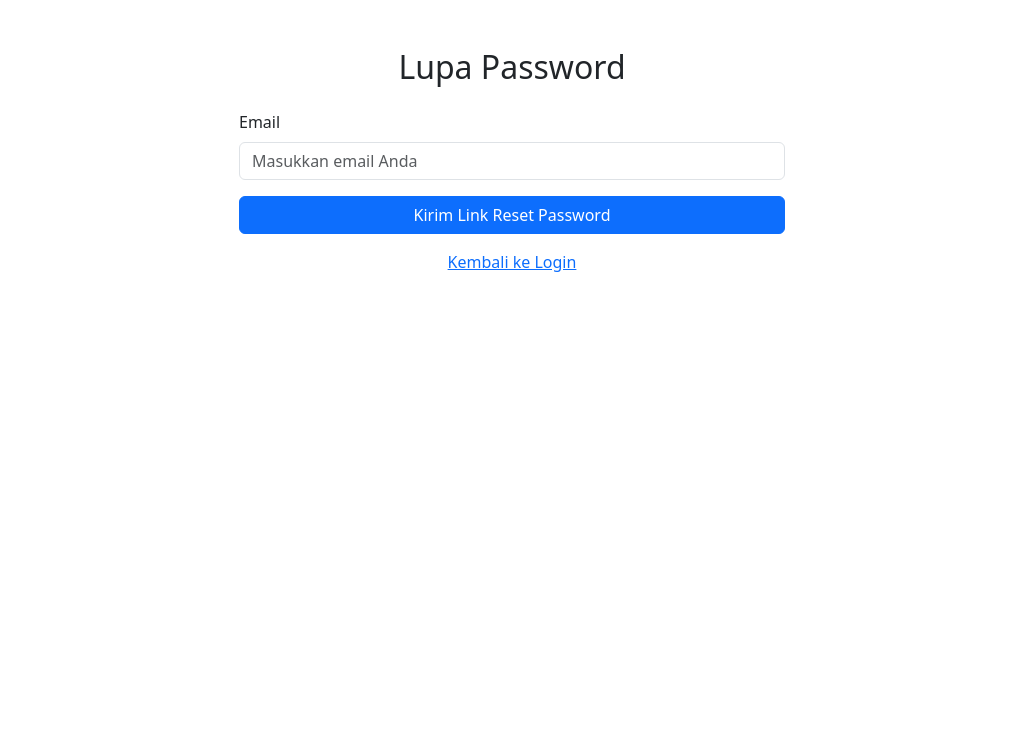
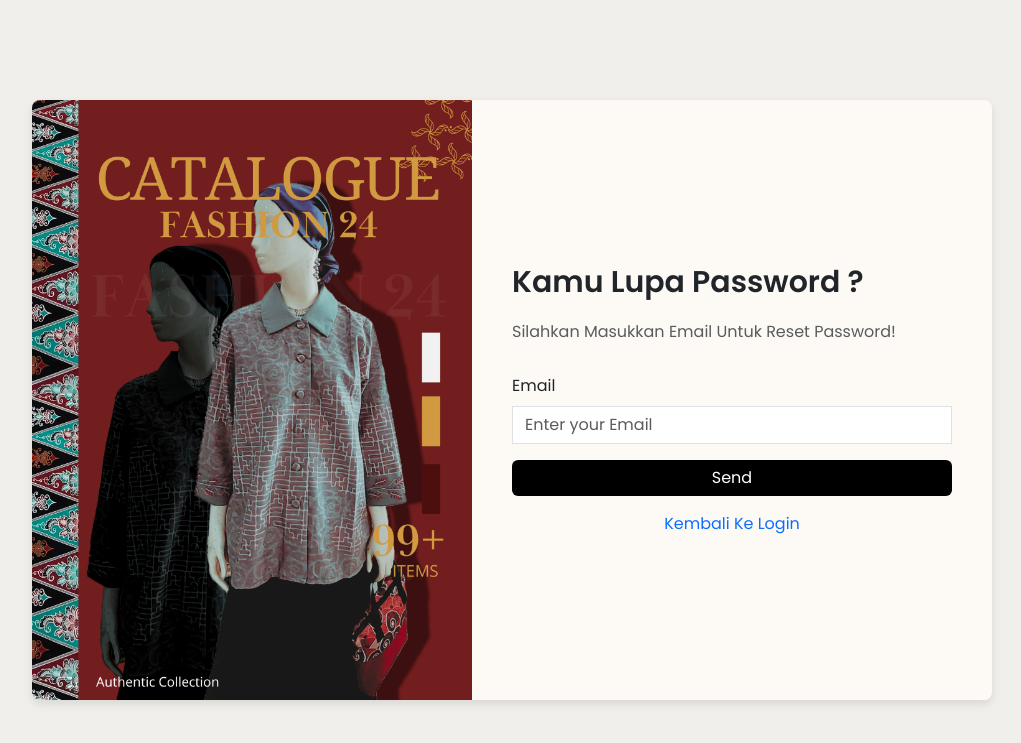
Before and after one commit to Iftikhar21/Ventra-Web, a PHP site: page /Login/forgot-pass.php in a window 1280 px wide. Shown: the top 743 px of the page, without its empty margins (128-1149 px from the left). Run offline with PHP 8.4, Linux system fonts and the light colour scheme.

Commit message:
Enhance password reset functionality with improved UI, password visibility toggle, and error handling

```diff
--- a/Login/forgot-pass.php
+++ b/Login/forgot-pass.php
@@ -1,30 +1,82 @@
+<!DOCTYPE html>
 <html lang="en">
-
 <head>
     <meta charset="UTF-8">
     <meta name="viewport" content="width=device-width, initial-scale=1.0">
-    <title>Document</title>
-
+    <title>Fashion 24 - Login</title>
+    <link rel="icon" href="../Img/logoBusanaSatu.png" type="image/x-icon">
     <link href="https://cdn.jsdelivr.net/npm/bootstrap@5.3.5/dist/css/bootstrap.min.css" rel="stylesheet">
     <link rel="stylesheet" href="https://cdnjs.cloudflare.com/ajax/libs/font-awesome/6.5.0/css/all.min.css">
+    <link rel="stylesheet" href="../Style/login.css">
+    <style>
+        .password-toggle {
+            position: absolute;
+            right: 15px;
+            top: 50%;
+            transform: translateY(-50%);
+            background: none;
+            border: none;
+            color: #6c757d;
+            cursor: pointer;
+            z-index: 10;
+        }
+
+        .password-toggle:hover {
+            color: #495057;
+        }
+
+        .password-input-wrapper {
+            position: relative;
+        }
+
+        .password-input-wrapper input {
+            padding-right: 45px;
+        }
+    </style>
 </head>
-
 <body>
-    <div class="container">
-        <div class="row justify-content-center mt-5">
-            <div class="col-md-6">
-                <h2 class="text-center mb-4">Lupa Password</h2>
-                <form method="POST" action="send-pass-reset.php">
-                    <div class="mb-3">
-                        <label for="email" class="form-label">Email</label>
-                        <input type="email" class="form-control" id="email" name="email" placeholder="Masukkan email Anda" required>
-                    </div>
-                    <button type="submit" class="btn btn-primary w-100">Kirim Link Reset Password</button>
-                </form>
-                <p class="mt-3 text-center"><a href="../Login/formLogin.php">Kembali ke Login</a></p>
+    <div class="login-container">
+        <div class="form-section">
+            <h2 class="form-title">Kamu Lupa Password ?</h2>
+            <p class="text-muted">Silahkan Masukkan Email Untuk Reset Password!</p>
+            <form method="POST" action="send-pass-reset.php">
+                <div class="mb-3">
+                    <label for="email" class="form-label">Email</label>
+                    <input type="email" class="form-control" id="email" name="email" placeholder="Enter your Email" required>
+                </div>
+                <button type="submit" name="submit" class="btn btn-black w-100 mb-3">Send</button>
+                <div class="text-center">
+                    <a href="formLogin.php" class="text-center text-decoration-none">Kembali Ke Login</a>
+                </div>
+            </form>
+        </div>
+        <div class="image-section">
+            <div class="overlay">
+                <img src="../Img/model.jpg" alt="model" class="img-fluid">
             </div>
         </div>
     </div>
+
+    <script>
+        document.querySelectorAll('.password-toggle').forEach(button => {
+            button.addEventListener('click', function() {
+                const targetId = this.getAttribute('data-target');
+                const input = document.getElementById(targetId);
+                const icon = this.querySelector('i');
+
+                if (input.type === 'password') {
+                    input.type = 'text';
+                    icon.classList.remove('fa-eye-slash');
+                    icon.classList.add('fa-eye');
+                } else {
+                    input.type = 'password';
+                    icon.classList.remove('fa-eye');
+                    icon.classList.add('fa-eye-slash');
+                }
+            });
+        });
+    </script>
+
+    <script src="https://cdn.jsdelivr.net/npm/bootstrap@5.3.5/dist/js/bootstrap.bundle.min.js"></script>
 </body>
-
 </html>
```
Also changed, not shown: Login/reset-pass.php (+104 -14 lines), Login/update-pass.php (added).
